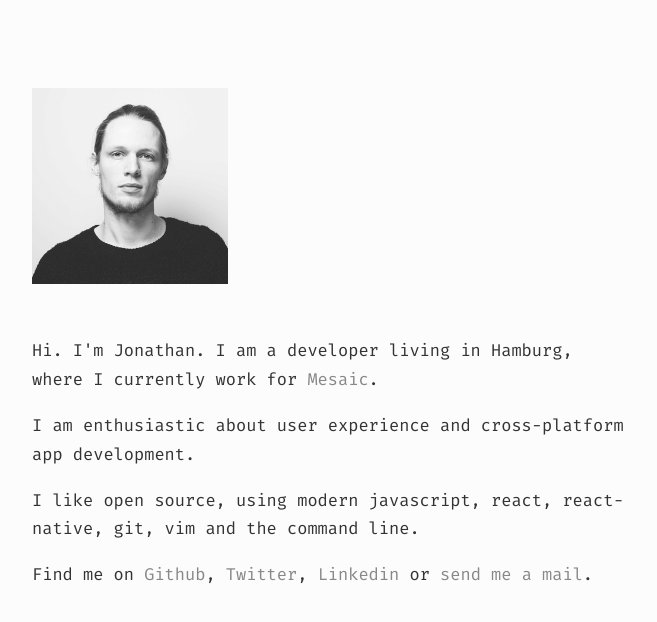
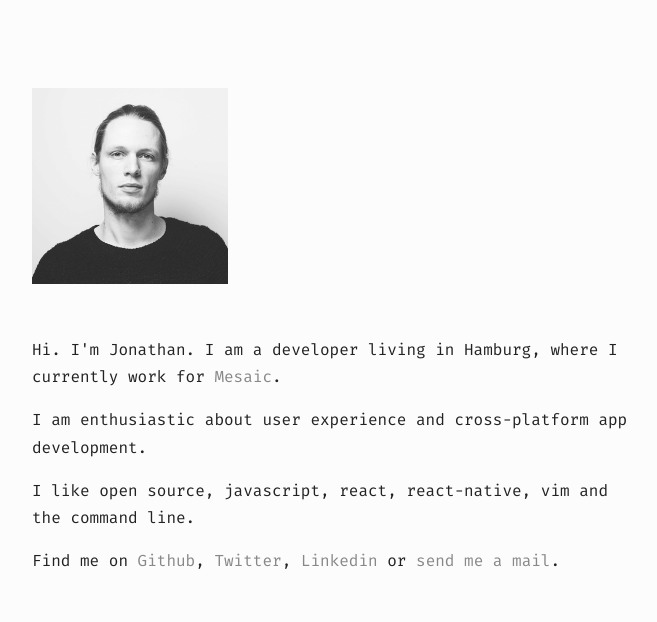
Before and after one commit to jonathanewerner/jonathanewerner.github.io, a plain HTML site: page index.html in a window 1280 px wide. Shown: the whole page, without its empty margins (308-965 px from the left). Drawn offline with Linux system fonts and the light colour scheme.

Commit message:
Update index.html

```diff
--- a/index.html
+++ b/index.html
@@ -18,10 +18,9 @@
     <title>Jonathan Glasmeyer</title>
     <style>
       body {
-        /* font-family: "Georgia", "Roboto Slab", "Droid Serif", "Times", "Source Serif Pro", sans-serif; */
         font-family: "Fira Mono", sans-serif;
         background-color: rgba(0, 0, 0, 0.01);
-        color: #333;
+        color: #222;
       }
 
       main {
@@ -31,9 +30,9 @@
       }
 
       p {
-        font-size: 17px;
+        font-size: 16px;
         line-height: 1.7;
-        margin-bottom: 17px;
+        margin-bottom: 16px;
       }
 
       a {
@@ -53,7 +52,7 @@
     <img src="jonathan_glasmeyer.png" alt="Jonathan Glasmeyer" />
     <p>Hi. I'm Jonathan. I am a developer living in Hamburg, where I currently work for <a href="https://www.mesaic.co">Mesaic</a>.</p>
     <p>I am enthusiastic about user experience and cross-platform app development.</p>
-    <p>I like open source, using modern javascript, react, react-native, git, vim and the command line.</p>
+    <p>I like open source, javascript, react, react-native, vim and the command line.</p>
     <p>Find me on <a href="https://github.com/jonathanglasmeyer">Github</a>, <a href="https://twitter.com/jglasmeyer">Twitter</a>, <a href="https://www.linkedin.com/in/jonathanewerner">Linkedin</a> or <a href="mailto:glasmeyer@posteo.de">send me a mail</a>.</p>
   </main>
 </body>
```
